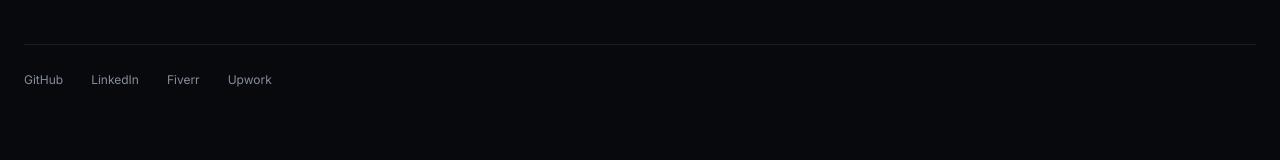
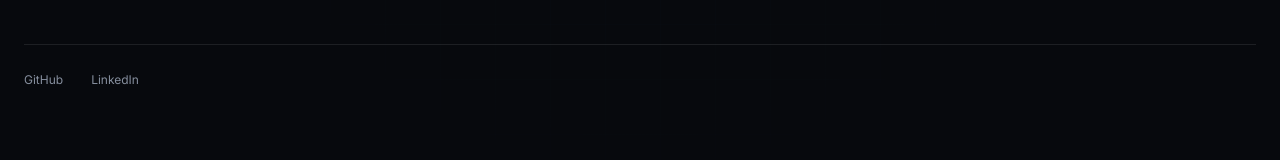
Before and after one commit to izahansodha/Portfolio-website, a React app: page / in a window 1280 px wide. Shown: the part 6104-6264 px from the top of the page. Built offline with nearby package versions, Linux system fonts and the light colour scheme; the HTML template or start-up script is replaced by a standard one.

Commit message:
Portfolio change

```diff
--- a/src/App.jsx
+++ b/src/App.jsx
@@ -686,20 +686,12 @@ const previousProject = () => {
             </div>
 
             <div className="contact-links">
-              <a href="https://github.com" target="_blank" rel="noreferrer">
+              <a href="https://github.com/izahansodha" target="_blank" rel="noreferrer">
                 GitHub
               </a>
 
-              <a href="https://linkedin.com" target="_blank" rel="noreferrer">
+              <a href="https://linkedin.com/in/izahan-sodha" target="_blank" rel="noreferrer">
                 LinkedIn
-              </a>
-
-              <a href="#" target="_blank" rel="noreferrer">
-                Fiverr
-              </a>
-
-              <a href="#" target="_blank" rel="noreferrer">
-                Upwork
               </a>
             </div>
           </div>
```
